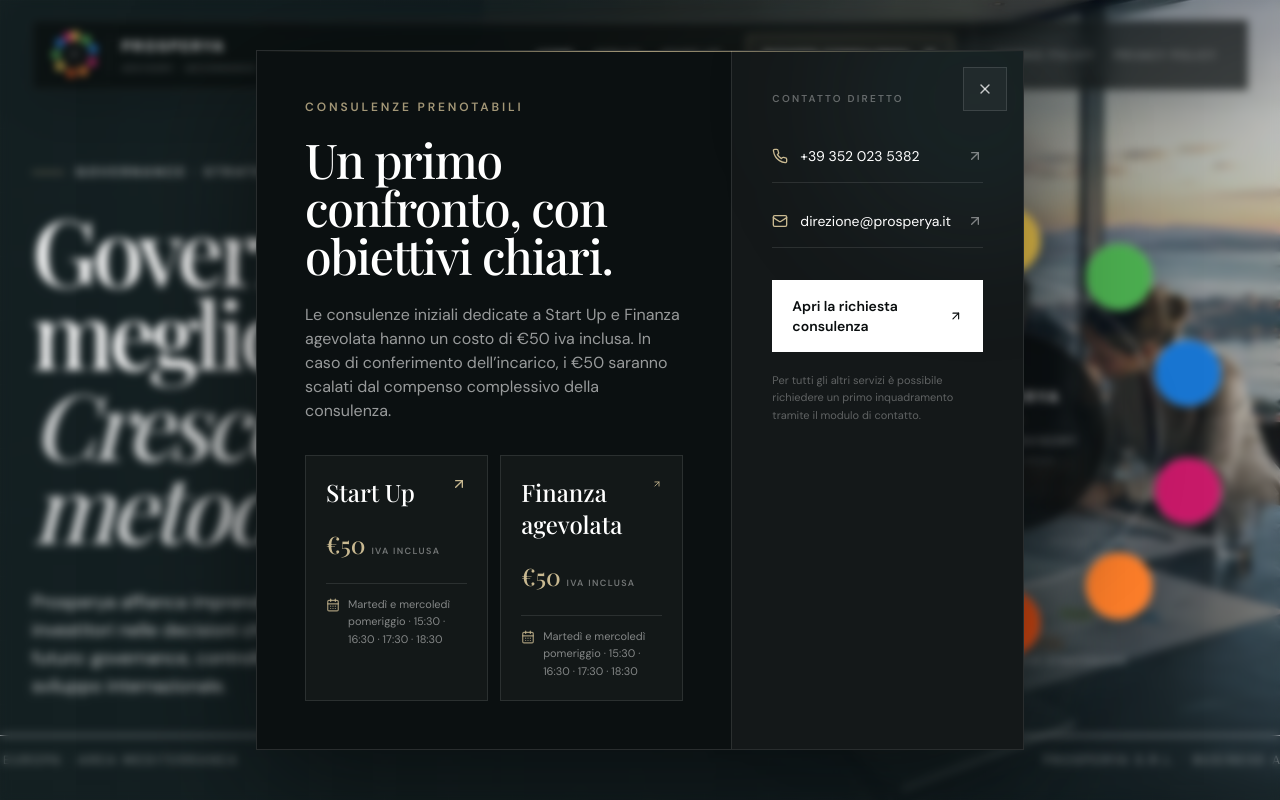
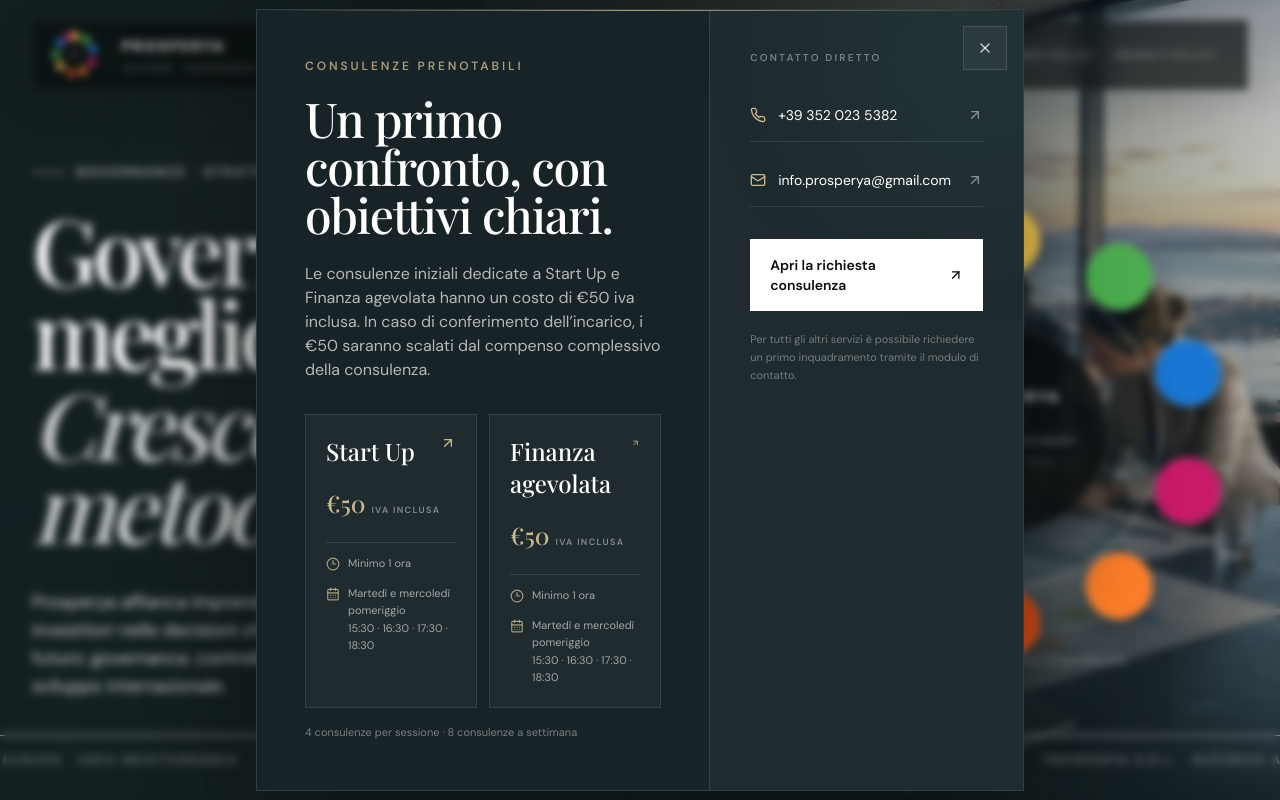
Before and after one commit to gaetanomeli95-lab/Prosperya-site, a Next.js app: page / in a window 1280 px wide. Both pictures are taken after a click on the button "RICHIEDI CONSULENZA". Shown: the top 800 px of the page. Built offline with nearby package versions, Linux system fonts and the light colour scheme; a web font is replaced by a local one.

Commit message:
ux: show confirmed consultation schedule in modal

```diff
--- a/src/components/ConsultationModal.tsx
+++ b/src/components/ConsultationModal.tsx
@@ -2,7 +2,7 @@
 
 import { useEffect } from 'react';
 import Link from 'next/link';
-import { ArrowUpRight, CalendarDays, Mail, Phone, X } from 'lucide-react';
+import { ArrowUpRight, CalendarDays, Clock3, Mail, Phone, X } from 'lucide-react';
 import { company } from '@/data/company';
 import { consultationConfig } from '@/data/consultations';
 
@@ -38,7 +38,7 @@ export function ConsultationModal({ open, onClose }: ConsultationModalProps) {
         aria-modal="true"
         aria-labelledby="consultation-title"
         onMouseDown={(event) => event.stopPropagation()}
-        className="relative w-full max-w-3xl overflow-hidden border border-white/12 bg-[#0B1011] text-white shadow-[0_35px_120px_rgba(0,0,0,.52)]"
+        className="relative w-full max-w-3xl overflow-hidden border border-white/12 bg-[#172326] text-white shadow-[0_35px_120px_rgba(0,0,0,.42)]"
       >
         <div className="absolute inset-x-0 top-0 h-px bg-gradient-to-r from-transparent via-sand/80 to-transparent" />
         <div className="absolute -right-24 -top-24 h-72 w-72 rounded-full bg-mediterranean/14 blur-3xl" />
@@ -58,7 +58,7 @@ export function ConsultationModal({ open, onClose }: ConsultationModalProps) {
             <h2 id="consultation-title" className="mt-5 max-w-xl text-4xl font-heading leading-[.98] !text-white sm:text-5xl">
               Un primo confronto, con obiettivi chiari.
             </h2>
-            <p className="mt-6 max-w-xl text-sm leading-[1.75] !text-white/58 sm:text-base">
+            <p className="mt-6 max-w-xl text-sm leading-[1.75] !text-white/68 sm:text-base">
               Le consulenze iniziali dedicate a Start Up e Finanza agevolata hanno un costo di €{consultationConfig.price} {consultationConfig.vatLabel.toLowerCase()}. {consultationConfig.creditNote}
             </p>
 
@@ -67,31 +67,42 @@ export function ConsultationModal({ open, onClose }: ConsultationModalProps) {
                 ['Start Up', '/servizi/startup/'],
                 ['Finanza agevolata', '/servizi/finanza-agevolata/'],
               ].map(([item, href]) => (
-                <Link key={item} href={href} onClick={onClose} className="group border border-white/10 bg-white/[0.03] p-5 transition-colors hover:border-sand/40 hover:bg-white/[0.06]">
+                <Link key={item} href={href} onClick={onClose} className="group border border-white/10 bg-white/[0.035] p-5 transition-colors hover:border-sand/40 hover:bg-white/[0.06]">
                   <div className="flex items-start justify-between gap-3">
                     <p className="font-heading text-2xl !text-white">{item}</p>
                     <ArrowUpRight className="h-4 w-4 text-sand transition-transform group-hover:-translate-y-0.5 group-hover:translate-x-0.5" />
                   </div>
-                  <p className="mt-5 text-2xl font-heading !text-sand">€{consultationConfig.price} <span className="font-body text-[9px] font-semibold uppercase tracking-[.15em] !text-white/40">{consultationConfig.vatLabel}</span></p>
-                  <div className="mt-4 flex items-start gap-2 border-t border-white/10 pt-3">
-                    <CalendarDays className="mt-0.5 h-3.5 w-3.5 shrink-0 text-sand/80" />
-                    <p className="text-[11px] leading-[1.6] !text-white/48">{consultationConfig.availableDays} · {consultationConfig.availableHours}</p>
+                  <p className="mt-5 text-2xl font-heading !text-sand">€{consultationConfig.price} <span className="font-body text-[9px] font-semibold uppercase tracking-[.15em] !text-white/45">{consultationConfig.vatLabel}</span></p>
+
+                  <div className="mt-4 space-y-3 border-t border-white/10 pt-3">
+                    <div className="flex items-start gap-2">
+                      <Clock3 className="mt-0.5 h-3.5 w-3.5 shrink-0 text-sand/80" />
+                      <p className="text-[11px] leading-[1.6] !text-white/58">{consultationConfig.durationLabel}</p>
+                    </div>
+                    <div className="flex items-start gap-2">
+                      <CalendarDays className="mt-0.5 h-3.5 w-3.5 shrink-0 text-sand/80" />
+                      <p className="text-[11px] leading-[1.6] !text-white/58">
+                        {consultationConfig.availableDays}<br />{consultationConfig.availableHours}
+                      </p>
+                    </div>
                   </div>
                 </Link>
               ))}
             </div>
+
+            <p className="mt-4 text-[11px] leading-relaxed !text-white/42">{consultationConfig.weeklyCapacity}</p>
           </div>
 
           <div className="border-t border-white/10 bg-white/[0.035] p-6 sm:p-8 md:border-l md:border-t-0 md:p-10">
-            <p className="text-[10px] font-semibold uppercase tracking-[.22em] !text-white/34">Contatto diretto</p>
+            <p className="text-[10px] font-semibold uppercase tracking-[.22em] !text-white/40">Contatto diretto</p>
 
             <div className="mt-6 space-y-3">
               <a href={`tel:${company.telefono.replace(/\s/g, '')}`} className="group flex items-center justify-between gap-4 border-b border-white/10 py-4 !text-white/76 transition-colors hover:!text-white">
                 <span className="flex items-center gap-3 text-sm"><Phone className="h-4 w-4 text-sand" />{company.telefono}</span>
                 <ArrowUpRight className="h-4 w-4 opacity-45 transition-transform group-hover:-translate-y-0.5 group-hover:translate-x-0.5" />
               </a>
-              <a href={`mailto:${company.emailDirezione}`} className="group flex items-center justify-between gap-4 border-b border-white/10 py-4 !text-white/76 transition-colors hover:!text-white">
-                <span className="flex min-w-0 items-center gap-3 text-sm"><Mail className="h-4 w-4 shrink-0 text-sand" /><span className="truncate">{company.emailDirezione}</span></span>
+              <a href={`mailto:${company.emailPubblica}`} className="group flex items-center justify-between gap-4 border-b border-white/10 py-4 !text-white/76 transition-colors hover:!text-white">
+                <span className="flex min-w-0 items-center gap-3 text-sm"><Mail className="h-4 w-4 shrink-0 text-sand" /><span className="truncate">{company.emailPubblica}</span></span>
                 <ArrowUpRight className="h-4 w-4 shrink-0 opacity-45 transition-transform group-hover:-translate-y-0.5 group-hover:translate-x-0.5" />
               </a>
             </div>
@@ -105,7 +116,7 @@ export function ConsultationModal({ open, onClose }: ConsultationModalProps) {
               <ArrowUpRight className="h-4 w-4 transition-transform group-hover:-translate-y-0.5 group-hover:translate-x-0.5" />
             </Link>
 
-            <p className="mt-5 text-[11px] leading-relaxed !text-white/32">Per tutti gli altri servizi è possibile richiedere un primo inquadramento tramite il modulo di contatto.</p>
+            <p className="mt-5 text-[11px] leading-relaxed !text-white/38">Per tutti gli altri servizi è possibile richiedere un primo inquadramento tramite il modulo di contatto.</p>
           </div>
         </div>
       </div>
```
